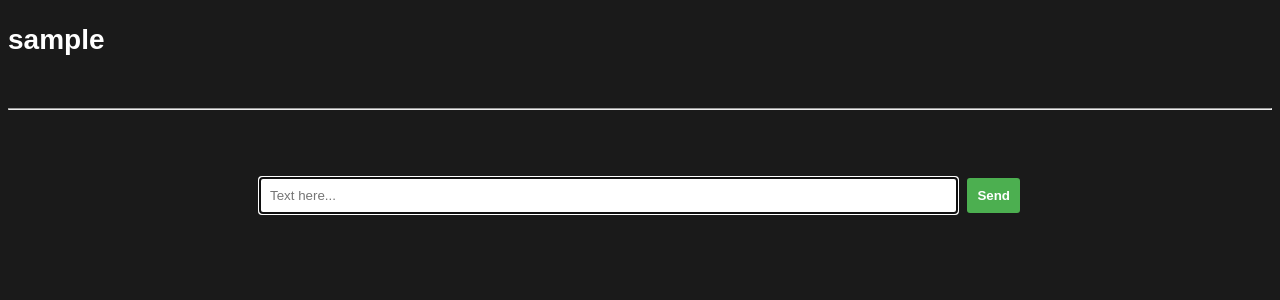
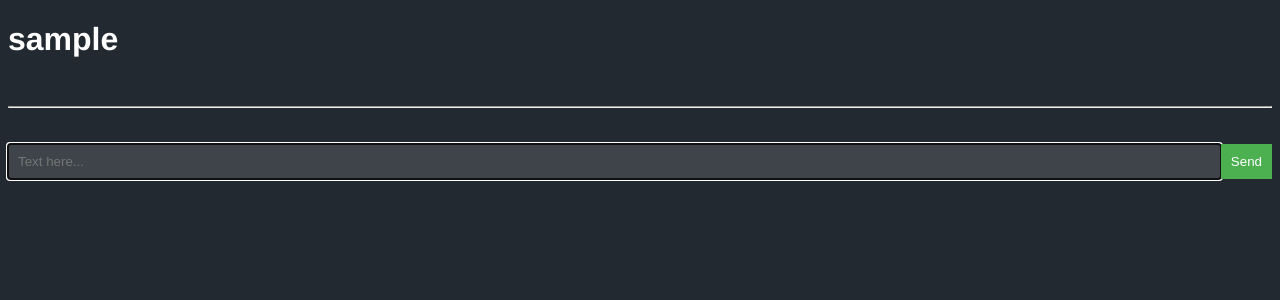
Before and after one commit to v1s1t0r999/tp-stuff, a Flask app: a page that uses src/templates/chatarea.html in a window 1280 px wide. Shown: the top 300 px of the page. Run offline with Flask 3, Linux system fonts and the light colour scheme; data that the repository does not hold is empty.

Commit message:
ssssssssssssss

```diff
--- a/src/main.py
+++ b/src/main.py
@@ -1,5 +1,6 @@
 from . import database
 from datetime import datetime
+import requests as r
 from flask import Flask, request, render_template, redirect
 
 
@@ -28,9 +29,10 @@ def room(name):
 		user = str(request.remote_addr)
 		timestamp = datetime.now().strftime("%H:%M:%S")
 		content = request.form['content']
+		avatar_url = r.get("https://dog.ceo/api/breeds/image/random").json()['message']
 		if content=="":
 			return redirect(f"/room/{name}")
-		database.add(name,{'from':user,'content':content,'timestamp':timestamp})
+		database.add(name,{'from':user,'content':content,'timestamp':timestamp,'avatar':avatar_url})
 		return redirect(f"/room/{name}")
 	name=str(name)
 	messages = database.read(name) #list like: [{"from":"user","msg":"this this"},{"from":"another","msg":"ok ok"}]
--- a/src/static/css/style.css
+++ b/src/static/css/style.css
@@ -1,58 +1,68 @@
+
+
 body {
-    background-color: #1a1a1a;
-    color: #ffffff;
-    font-family: Arial, sans-serif;
-    font-size: 14px;
-    line-height: 1.5;
+ background-color: #232931;
+  color: #fff;
+  font-family: 'Helvetica Neue', sans-serif;
 }
 
-  .container {
-    max-width: 800px;
-    margin: 0 auto;
-    padding: 20px;
-    box-sizing: border-box;
-  }
-
-  .message {
-    border-bottom: 1px solid #505050;
+.chat-list {
+  list-style: none;
   padding: 10px;
 }
 
-  .message:last-child {
-    border-bottom: none;
+.chat-list li {
+  display: flex;
+  margin-bottom: 10px;
+  padding: 10px;
 }
 
-  .message .sender {
-    font-weight: bold;
+.chat-list li:last-child {
+  margin-bottom: 0;
 }
 
-  .message .time {
-    color: #999999;
-  }
-
-  .form {
-    display: flex;
-    margin-top: 20px;
-  }
-
-  .form input[type="text"] {
-    flex-grow: 1;
-    padding: 10px;
-    border: none;
-    border-radius: 3px;
+.chat-list li .avatar {
+  width: 50px;
+  height: 50px;
+  border-radius: 50%;
   margin-right: 10px;
 }
 
-  .form button {
-    background-color: #4CAF50;
-    color: #ffffff;
-    border: none;
-    border-radius: 3px;
-    padding: 10px;
-    cursor: pointer;
-    font-weight: bold;
+.chat-list li .message {
+  flex-grow: 1;
 }
 
-  .form button:hover {
-    background-color: #3e8e41;
+.chat-list li .message h3 {
+  margin: 0;
+  font-size: 16px;
 }
+
+.chat-list li .message p {
+  margin: 0;
+  font-size: 14px;
+}
+
+.chat-list li .time {
+  font-size: 12px;
+  color: #ccc;
+}
+
+.chat-form {
+  display: flex;
+  margin-top: 10px;
+}
+
+.chat-form input {
+  flex-grow: 1;
+  padding: 10px;
+  border: 0;
+  background-color: #3f444a;
+  color: #fff;
+}
+
+.chat-form button {
+  padding: 10px;
+  border: 0;
+  background-color: #4CAF50;
+  color: #fff;
+}
--- a/src/templates/chatarea.html
+++ b/src/templates/chatarea.html
@@ -5,20 +5,24 @@
 {% block body %}
 <h1>{{ roomname }}</h1>
 <br><hr><br>
-<div class="container">
-    {% for message in messages %}
+
+
+  {% for message in messages %}
+  <li>
+    <img src="{{ message.avatar }}" alt="Avatar" class="avatar">
     <div class="message">
-        <span class="sender">{{ message.from }}</span>
-        <span class="time">{{ message.timestamp }}</span>
-        <p>{{ message.content }}</p>
+      <h3>{{ message.from }}</h3>
+      <p>{{ message.content }}</p>
+      <span class="time">{{ message.timestamp }}</span>
     </div>
-    {% endfor %}
+  </li>
+{% endfor %}
 
-    <form class="form" method="POST">
+    <form class="chat-form" method="POST">
         <input type="text" name="content" id="msg-box" placeholder="Text here..." autofocus>
-        <button>Send</button>
+        <button type="submit">Send</button>
     </form>
-</div>
+
 
 <script>
     window.onload = function(){
```
Lines whose indentation alone changed are shown as unchanged.
